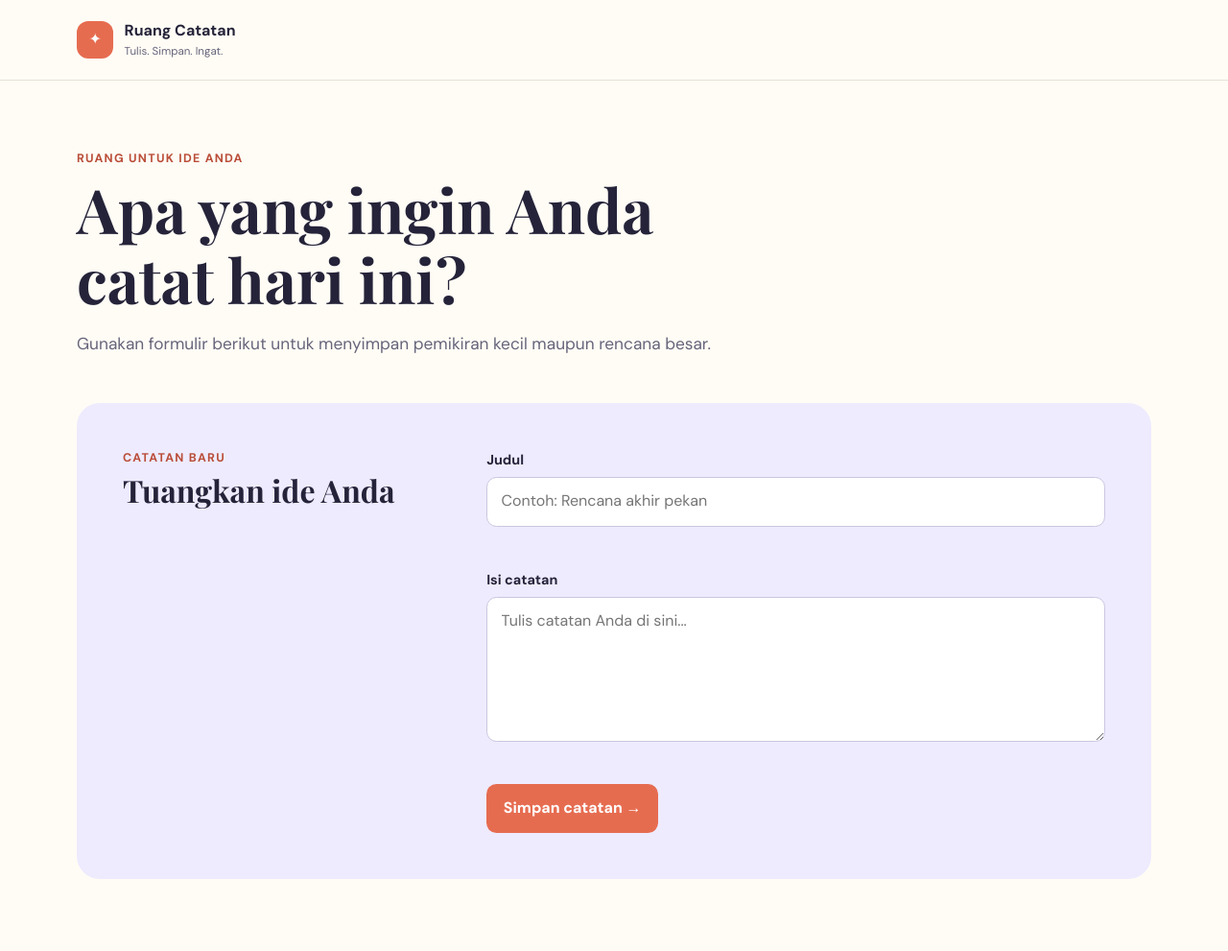
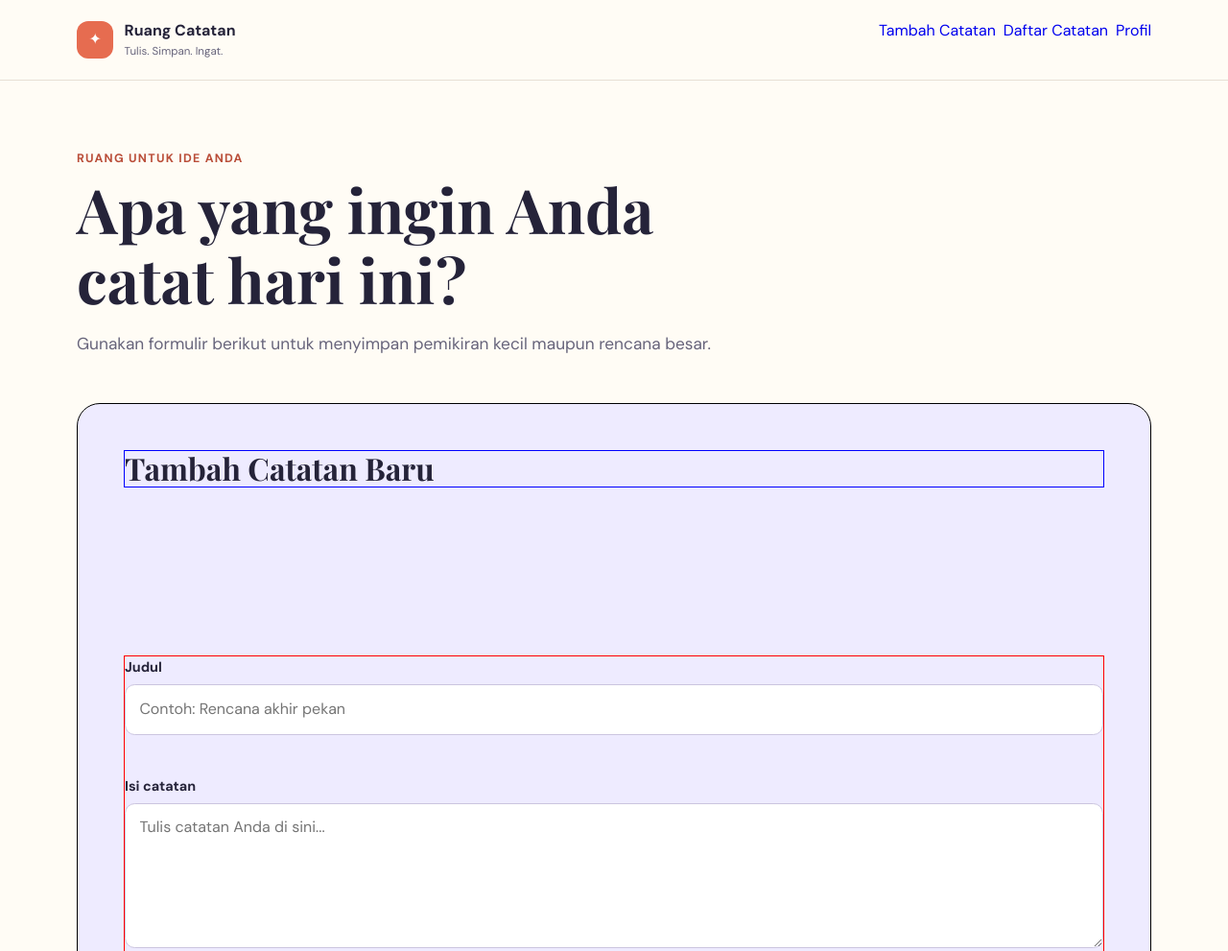
Before and after one commit to trdkhardani/first-project-notes-app, a plain HTML site: page index.html in a window 1280 px wide. Shown: the top 991 px of the page at 96% size. Drawn offline with nearby package versions, Linux system fonts and the light colour scheme.

Commit message:
feat: add nav menus

```diff
--- a/index.html
+++ b/index.html
@@ -11,7 +11,7 @@
     <link rel="stylesheet" href="src/styles/main.css" />
   </head>
   <body>
-    <app-bar app-name="Ruang Catatan" tagline="Tulis. Simpan. Ingat."></app-bar>
+    <app-bar app-name="Ruang Catatan" tagline="Tulis. Simpan. Ingat." nav-menus="Tambah Catatan,Daftar Catatan,Profil"></app-bar>
     <main class="page-content">
       <section class="intro" aria-labelledby="intro-title">
         <p class="eyebrow">Ruang untuk ide Anda</p>
--- a/src/scripts/components/app-bar.js
+++ b/src/scripts/components/app-bar.js
@@ -1,8 +1,25 @@
 class AppBar extends HTMLElement {
   connectedCallback() {
-    const appName = this.getAttribute('app-name') || 'Notes App';
-    const tagline = this.getAttribute('tagline') || '';
-    this.innerHTML = `<header class="app-bar"><a class="brand" href="/" aria-label="${appName}, kembali ke halaman utama"><span class="brand-mark" aria-hidden="true">✦</span><span><strong>${appName}</strong>${tagline ? `<small>${tagline}</small>` : ''}</span></a></header>`;
+    const appName = this.getAttribute("app-name") || "Notes App";
+    const tagline = this.getAttribute("tagline") || "";
+    const navMenus = this.getAttribute("nav-menus") || "";
+    console.log(navMenus.split(','));
+    this.innerHTML = `
+    <header class="app-bar">
+      <div id="brand">
+        <a class="brand" href="/" aria-label="${appName}, kembali ke halaman utama">
+          <span class="brand-mark" aria-hidden="true">✦</span>
+          <span>
+            <strong>${appName}</strong>${tagline ? `<small>${tagline}</small>` : ""}
+          </span>
+        </a>
+      </div>
+      <div id="nav-menus">
+        <a href="#note-form"><span>${navMenus.split(',')[0]}<span></a>
+        <a href="#notes-list"><span>${navMenus.split(',')[1]}<span></a>
+        <a href="https://www.dicoding.com/users/tridiktyahp" target="_blank" rel="noopener noreferrer"><span>${navMenus.split(',')[2]}<span></a>
+      </div>
+    </header>`;
   }
 }
-customElements.define('app-bar', AppBar);
+customElements.define("app-bar", AppBar);
--- a/src/scripts/components/note-form.js
+++ b/src/scripts/components/note-form.js
@@ -5,7 +5,7 @@ class NoteForm extends HTMLElement {
   connectedCallback() {
     this.innerHTML = `
       <section class="form-card" aria-labelledby="form-title">
-        <div><p class="eyebrow">Catatan baru</p><h2 id="form-title">Tuangkan ide Anda</h2></div>
+        <div><h2 id="form-title">Tambah Catatan Baru</h2></div>
         <form id="note-form">
           <div class="field-group"><label for="note-title">Judul</label><input id="note-title" name="title" type="text" placeholder="Contoh: Rencana akhir pekan" required minlength="3" /><small class="field-message" id="title-message"></small></div>
           <div class="field-group"><label for="note-body">Isi catatan</label><textarea id="note-body" name="body" rows="5" placeholder="Tulis catatan Anda di sini..." required minlength="10"></textarea><small class="field-message" id="body-message"></small></div>
--- a/src/styles/main.css
+++ b/src/styles/main.css
@@ -23,6 +23,13 @@ body {
   padding: 1.25rem max(1.5rem, calc((100% - 1120px) / 2));
   border-bottom: 1px solid var(--line);
   background: rgba(255, 252, 245, 0.9);
+
+  position: sticky;
+  top: 0;
+
+
+  display: flex;
+  justify-content: space-between;
 }
 .brand {
   display: inline-flex;
@@ -47,6 +54,13 @@ body {
 .brand small {
   color: var(--muted);
   font-size: 0.72rem;
+}
+div#nav-menus {
+  display: flex;
+  gap: 8px;
+}
+div#nav-menus a {
+  text-decoration: none;
 }
 .page-content {
   width: min(1120px, calc(100% - 3rem));
@@ -83,20 +97,23 @@ h1 {
   font-size: 1.08rem;
 }
 .form-card {
+  border: 1px solid black;
   display: grid;
-  grid-template-columns: minmax(12rem, 0.7fr) minmax(18rem, 1.3fr);
-  gap: 2rem;
+  grid-template-rows: minmax(12rem, 0.7fr) minmax(18rem, 1.3fr);
+  /* gap: 2rem; */
   padding: clamp(1.5rem, 4vw, 3rem);
   border-radius: 1.5rem;
   background: var(--lavender);
 }
 .form-card h2 {
+  border: 1px solid blue;
   margin: 0;
   font-size: 2rem;
 }
 form {
+  border: 1px solid red;
   display: grid;
-  gap: 1.1rem;
+  gap: 1rem;
 }
 .field-group {
   display: grid;
```
